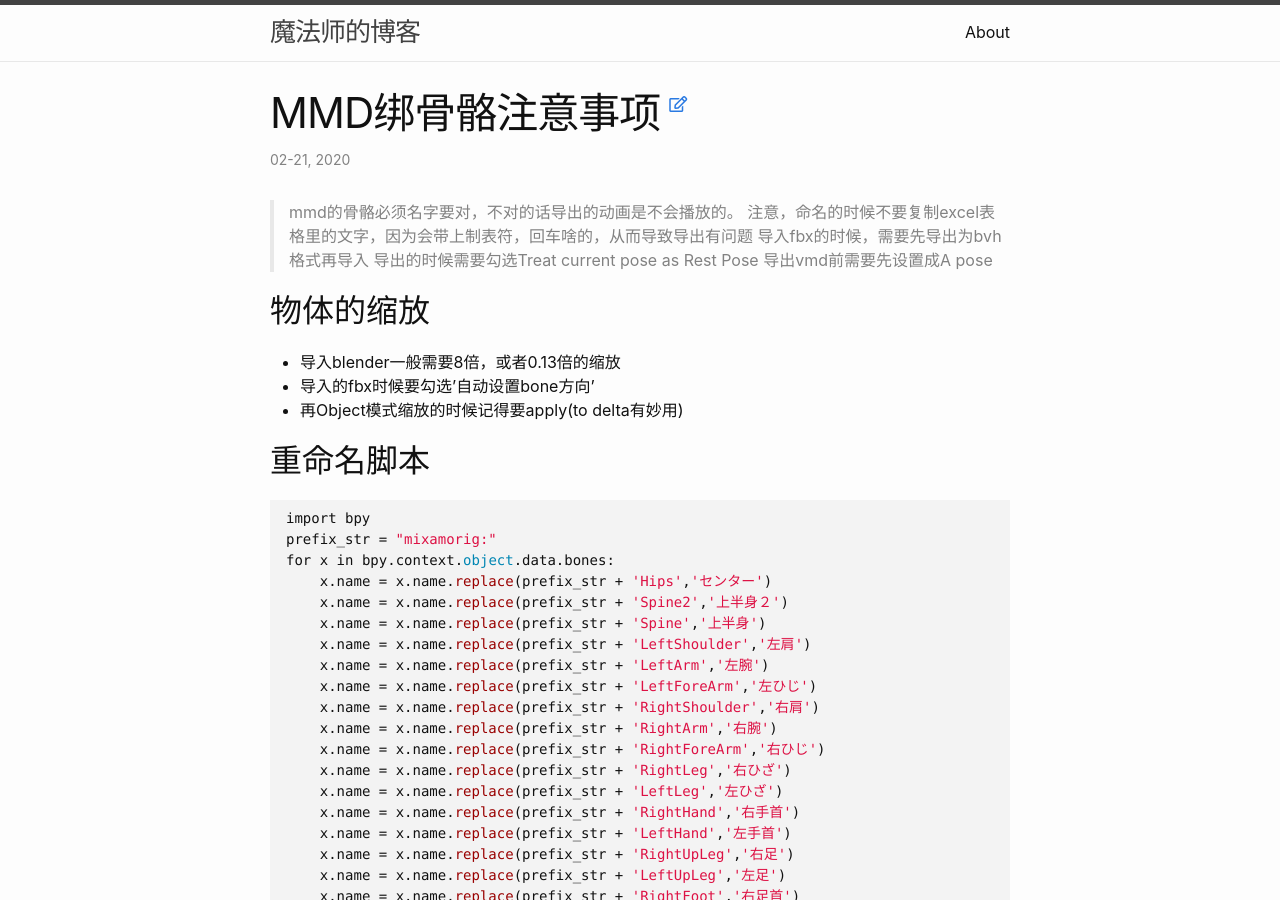
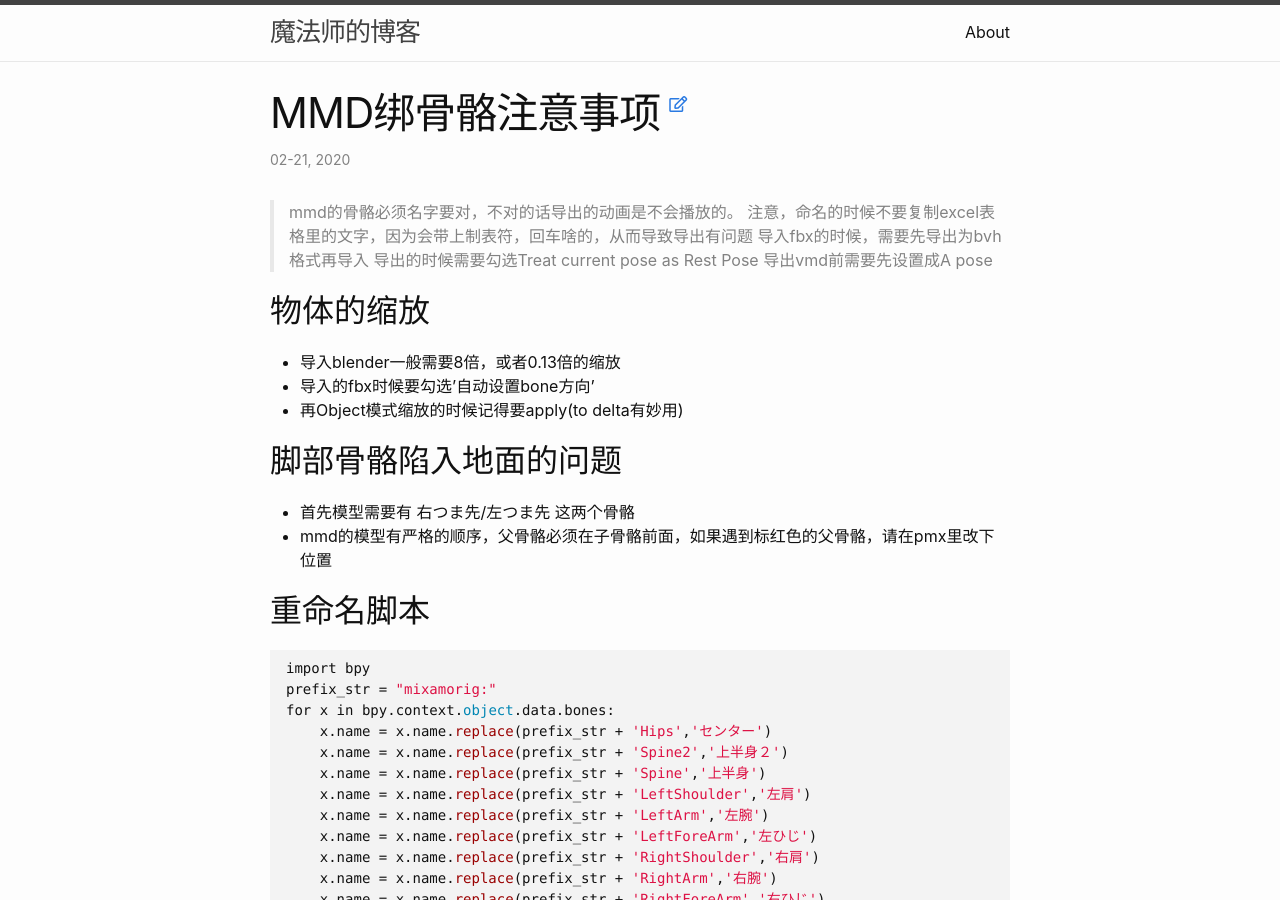
Before and after one commit to zane133/zane133.github.io, a Jekyll site: the page built from _posts/2020-02-21-mmd-bone.md, in a window 1280 px wide and 900 px high. Built offline with Jekyll 4.4.1, drawn with Linux system fonts in a browser that asks for light colours; nearby versions of some CDN libraries.

Commit message:
Update 2020-02-21-mmd-bone.md

```diff
--- a/_posts/2020-02-21-mmd-bone.md
+++ b/_posts/2020-02-21-mmd-bone.md
@@ -14,6 +14,10 @@ title:      "MMD绑骨骼注意事项"
 - 导入blender一般需要8倍，或者0.13倍的缩放
 - 导入的fbx时候要勾选'自动设置bone方向'
 - 再Object模式缩放的时候记得要apply(to delta有妙用)
+
+## 脚部骨骼陷入地面的问题
+- 首先模型需要有 右つま先/左つま先 这两个骨骼
+- mmd的模型有严格的顺序，父骨骼必须在子骨骼前面，如果遇到标红色的父骨骼，请在pmx里改下位置
 
 ## 重命名脚本
 
```
